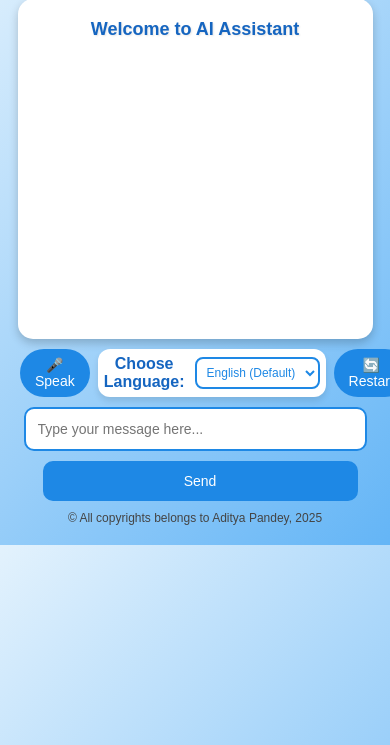
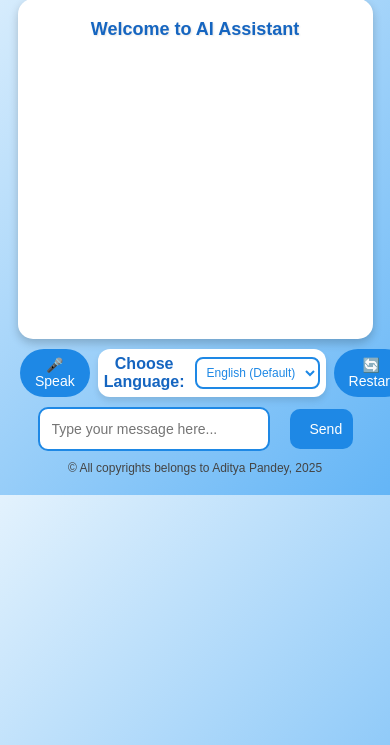
Before and after one commit to Adityapandey3460/ai-assistant, a Django app: template templates/index.html in a window 390 px wide. Shown: the part 99-844 px from the top of the page. Run offline with Django 3.2, Linux system fonts and the light colour scheme; the template is opened without the code that fills it, so the values that code supplies are empty.

```diff
--- a/templates/index.html
+++ b/templates/index.html
@@ -163,11 +163,13 @@
         }
 
         /* Media Queries for Mobile Devices (Screen width <= 600px) */
-        @media (max-width: 600px) {
+         @media (max-width: 600px) {
             .navbar {
                 font-size: 24px; /* Reduce navbar font size */
                 padding: 15px; /* Reduce padding */
             }
+
+
 
             .button-container {
                 flex-direction: row; /* Align buttons and dropdown in a single line */
@@ -200,7 +202,7 @@
             }
 
             .input-container {
-                flex-direction: column; /* Stack input and send button vertically */
+                flex-direction: row; /* Stack input and send button vertically */
                 gap: 10px; /* Add gap between input and button */
             }
 
@@ -210,7 +212,7 @@
             }
 
             .send-btn {
-                width: 100%; /* Full width for send button */
+                width: 20%; /* Full width for send button */
                 font-size: 14px; /* Reduce button font size */
             }
 
```
